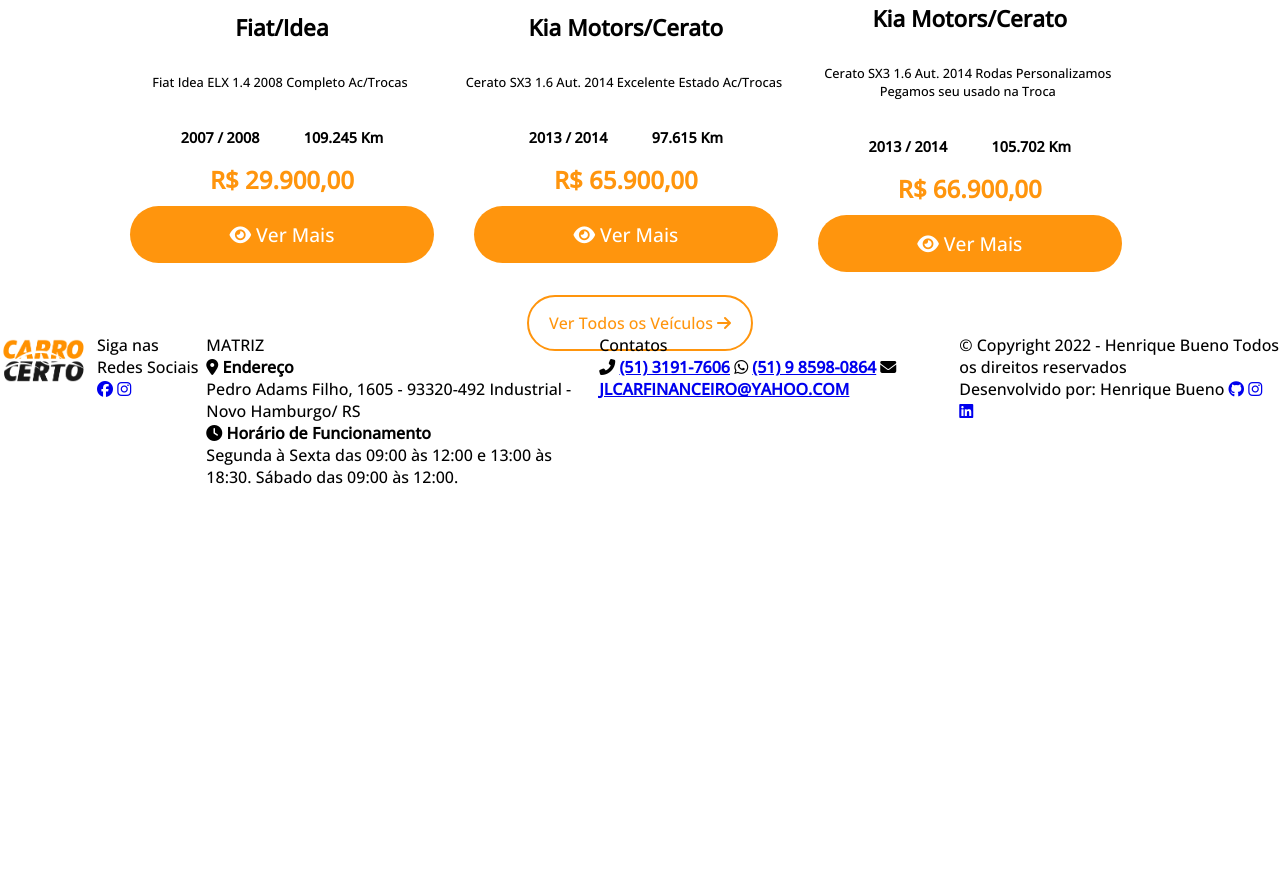
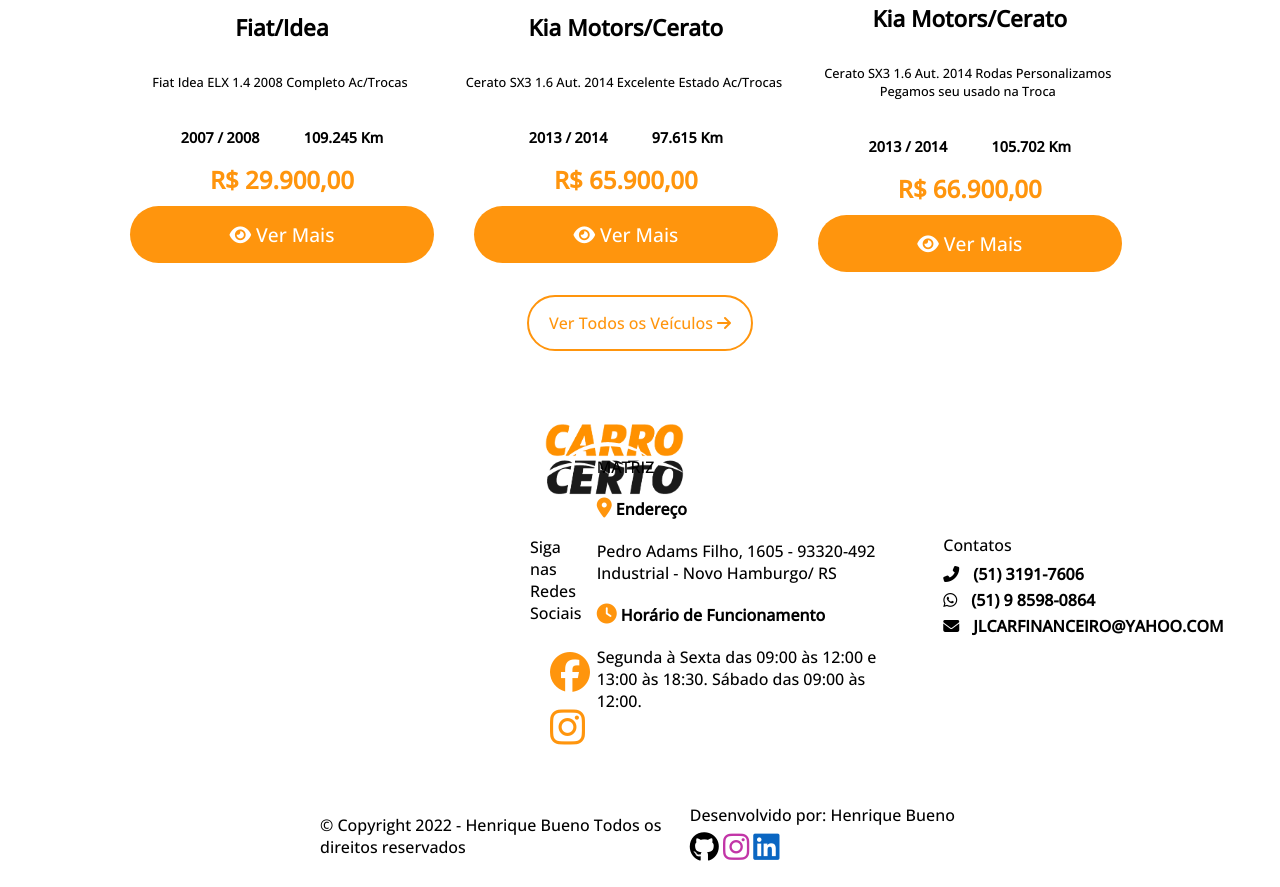
Before and after one commit to HenriBueno/Clone-de-Pagina-de-Carro, a plain HTML site: page index.html in a window 1280 px wide. Shown: the part 2129-3016 px from the top of the page. Before the commit the page ends 2617 px from the top, so only its background shows below. Drawn offline with nearby package versions, Linux system fonts and the light colour scheme.

Commit message:
finalizado a parte sem responsividade

```diff
--- a/footer.css
+++ b/footer.css
@@ -1,2 +1,23 @@
-footer img{display: inline-block;max-width: 90%;max-height: 90px;}
-footer{display: flex;}
+footer img{max-width: 90%;max-height: 90px;margin-left: 290px;}
+.rodape{padding: 20px;
+    display: flex;align-items: center;align-content:space-between;border: 0 auto;margin-left: 200px;}
+    .rodape p{margin: 20px 0px;}
+
+    .social, .endereço, .contatinho{padding: 10px;width: 33.33%;margin-top: 50px;align-items: center;}
+    .social div{margin-left: 300px;}
+    .social a{font-size: 40px;align-items: center;align-content: center;color:#ff950d ;margin-left: 20px;}
+
+    .contatinho p{margin:10px;}
+    .contatinho .icones i{display:block;margin: 10px;}
+    .contatinho .icones a{text-decoration: none;color: black;margin-left: 10px;}
+    .endereço i{font-size: 20px;color: #ff950d;}
+
+  .span{display: flex;
+    justify-content: space-between;
+    align-items: center;
+    padding: 20px;
+    margin: 0px 300px;}
+    .span a{font-size: 30px;}
+    .span .meunome .git{color: rgb(0, 0, 0);}
+    .insta{color: #c235a7;}
+    .link{color: #0a66c2;}
--- a/index.html
+++ b/index.html
@@ -258,13 +258,16 @@
 
     </main>
     <footer>
+        <section class="rodape">
+        <div class="social">
       <a href="https://carrocertors.com/"> <img src="./img/logo-bot.png" alt="logo-principal"></a>
-      <div class="social"><p>Siga nas Redes Sociais</p>
-        <div>
-            <a href="https://www.facebook.com/Carro-Certo-100213375295867">
+      <div>
+      <p>Siga nas Redes Sociais</p>
+
+            <a id="face" href="https://www.facebook.com/Carro-Certo-100213375295867">
                 <i class="fa-brands fa-facebook"></i></a>
 
-              <a href="https://www.instagram.com/carrocertors/?igshid=1d676py24wfb5">
+              <a id="insta" href="https://www.instagram.com/carrocertors/?igshid=1d676py24wfb5">
                 <i class="fa-brands fa-instagram"></i></a>
         </div></div>
         <div class="endereço">
@@ -282,24 +285,25 @@
         </div>
         <div class="contatinho">
             <p>Contatos</p>
-            <div>
-                <i class="fa-solid fa-phone-flip"></i>
-                <a href="tel:+555131917606"><h4>(51) 3191-7606</h4></a>
-                <i class="fa-brands fa-whatsapp"></i>
-                <a href="https://wa.me/5551985980864"><h4>(51) 9 8598-0864</h4></a>
-                <i class="fa-solid fa-envelope"></i>
-                <a href="mailto:JLCARFINANCEIRO@YAHOO.COM"><h4>JLCARFINANCEIRO@YAHOO.COM</h4></a>
+            <div class="icones">
+                <i class="fa-solid fa-phone-flip">
+                <a href="tel:+555131917606"><h4>(51) 3191-7606</h4></a></i>
+                <i class="fa-brands fa-whatsapp">
+                <a href="https://wa.me/5551985980864"><h4>(51) 9 8598-0864</h4></a></i>
+                <i class="fa-solid fa-envelope">
+                <a href="mailto:JLCARFINANCEIRO@YAHOO.COM"><h4>JLCARFINANCEIRO@YAHOO.COM</h4></a></i>
             </div>
            </div>
+        </section>
            <div class="span">
                 <span>&copy; Copyright 2022 - Henrique Bueno
                     Todos os direitos reservados</span>
-                    <div>
-                        <span>Desenvolvido por: Henrique Bueno</span>
-                        <a href="https://github.com/HenriBueno"><i class="fa-brands fa-github"></i></a>
-                        <a href="https://www.instagram.com/henrique_cb_99/"><i class="fa-brands fa-instagram"></i></a>
-                        <a href="https://www.linkedin.com/in/henrique-cavalheiro-bueno-6802a7248/"><i class="fa-brands fa-linkedin"></i></a>
-                      </div>
+
+                        <span class="meunome" >Desenvolvido por: Henrique Bueno
+                        <a class="git" href="https://github.com/HenriBueno"><i class="fa-brands fa-github"></i></a>
+                        <a class="insta" href="https://www.instagram.com/henrique_cb_99/"><i class="fa-brands fa-instagram"></i></a>
+                        <a class="link" href="https://www.linkedin.com/in/henrique-cavalheiro-bueno-6802a7248/"><i class="fa-brands fa-linkedin"></i></a></span>
+
           </div>
     </footer>
 </body>
```
